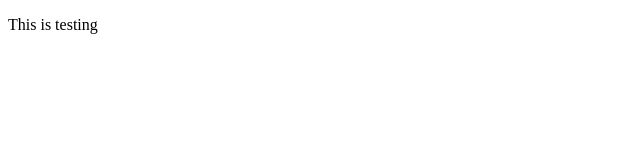
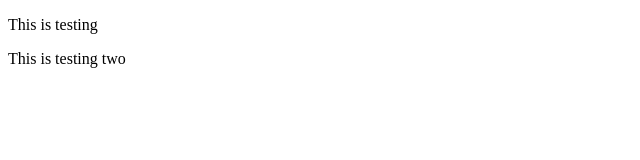
Before and after one commit to letaru-linda/git_ignore, a plain HTML site: page src/linda.html in a window 1280 px wide. Shown: the whole page, without its empty margins (0-640 px from the left). Drawn offline with Linux system fonts and the light colour scheme.

Commit message:
FEATURE:Testing two

```diff
--- a/src/linda.html
+++ b/src/linda.html
@@ -7,6 +7,7 @@
 </head>
 <body>
     <p>This is testing</p>
+    <p>This is testing two</p>
 
 </body>
 </html>
```
